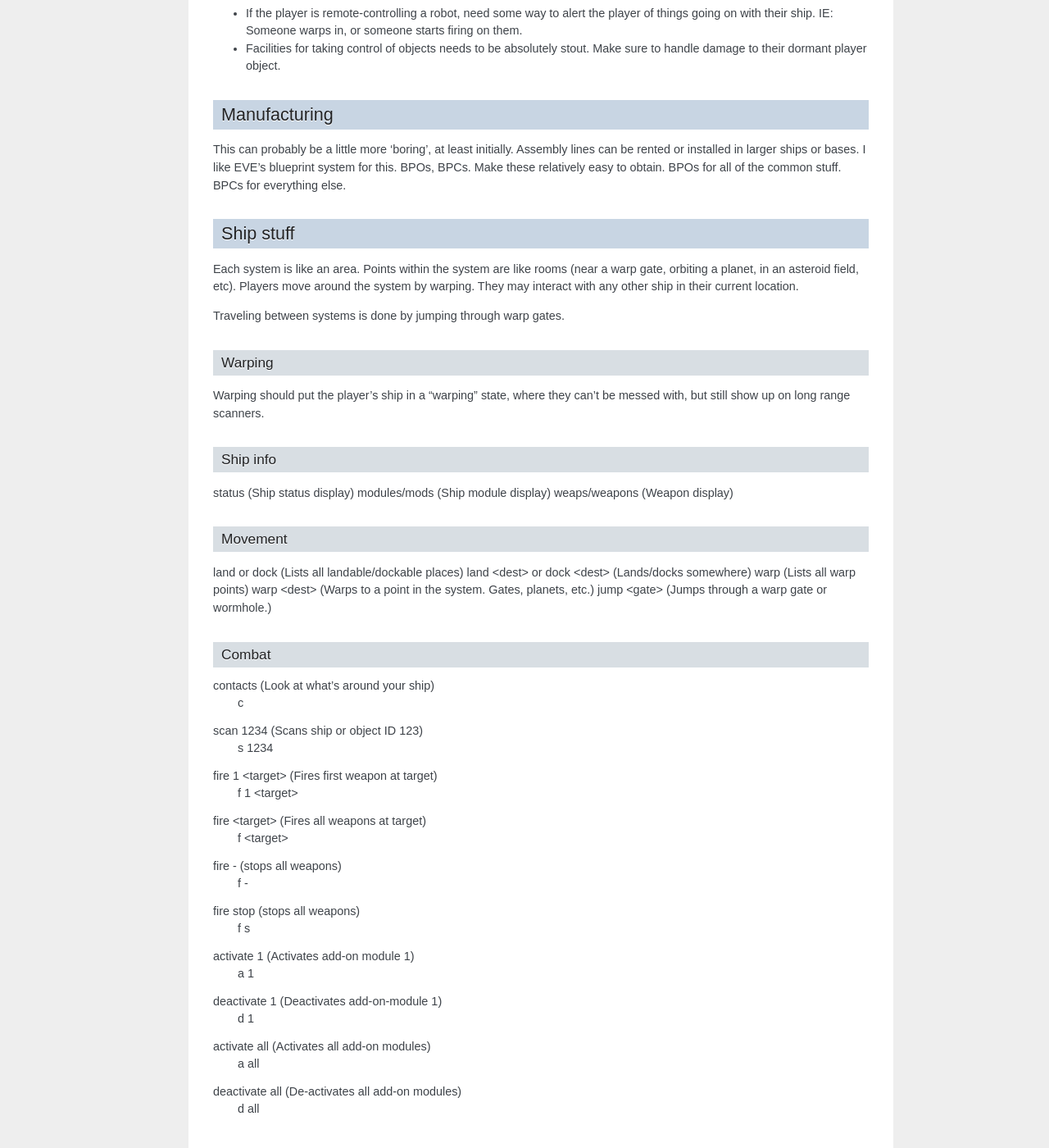
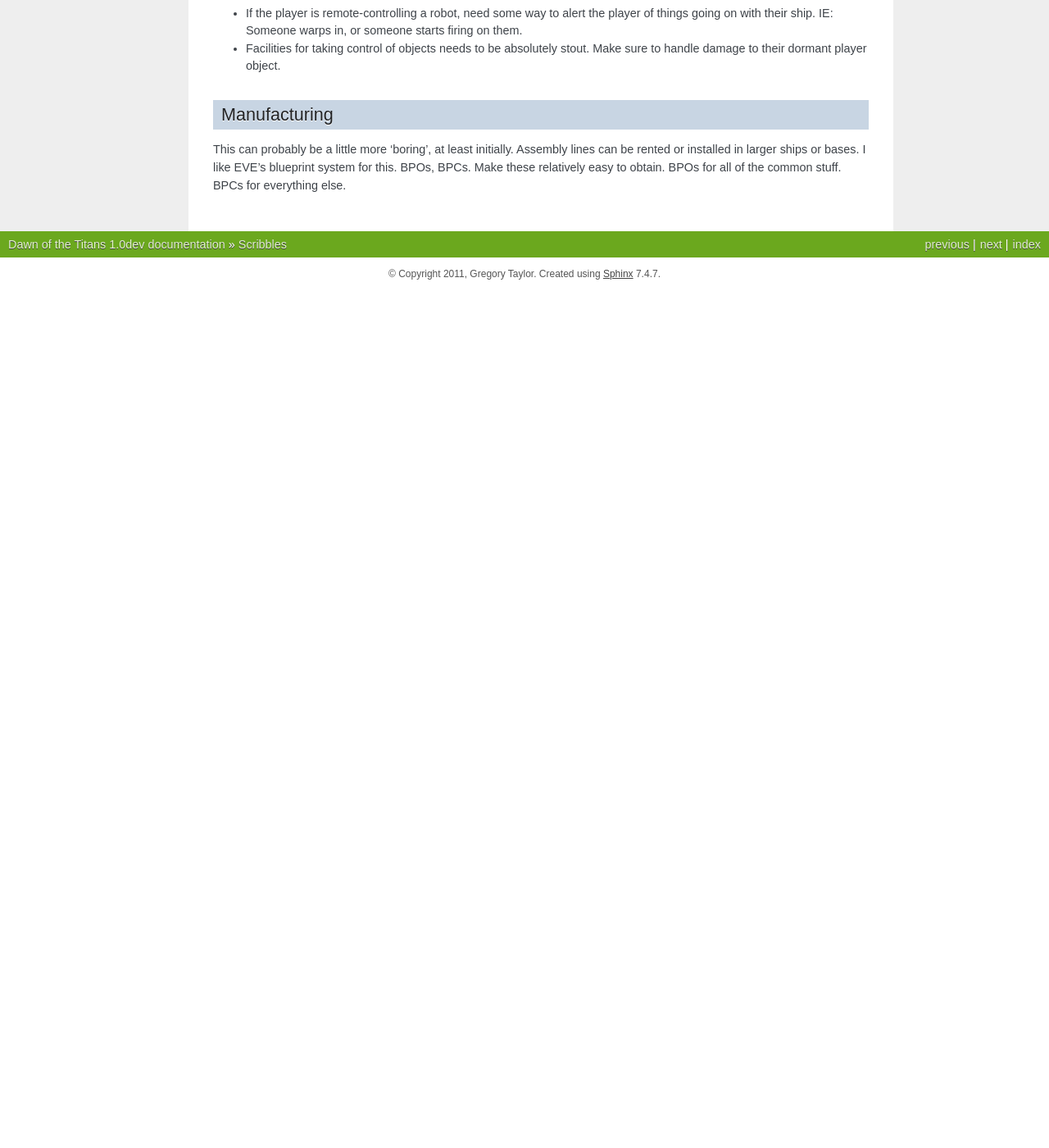
Before and after one commit to gtaylor/dott, a Sphinx documentation site: the page built from doc_src/source/scribbles.rst, in a window 1280 px wide and 1400 px high, scrolled down 568 px. Shown: the whole window at 82% size. Built offline with Sphinx 7.4.7, drawn with Linux system fonts in a browser that asks for light colours; after the commit the page ends 922 px from its top, so only the background shows below that; some of the changed text lies outside the part shown.

Commit message:
Graduating some ship mechanics out of scribbles.

```diff
--- a/doc_src/source/scribbles.rst
+++ b/doc_src/source/scribbles.rst
@@ -46,59 +46,3 @@ This can probably be a little more 'boring', at least initially. Assembly
 lines can be rented or installed in larger ships or bases. I like EVE's
 blueprint system for this. BPOs, BPCs. Make these relatively easy to obtain.
 BPOs for all of the common stuff. BPCs for everything else.
-
-Ship stuff
-----------
-
-Each system is like an area. Points within the system are like rooms
-(near a warp gate, orbiting a planet, in an asteroid field, etc). Players
-move around the system by warping. They may interact with any other ship
-in their current location.
-
-Traveling between systems is done by jumping through warp gates.
-
-Warping
-^^^^^^^
-
-Warping should put the player's ship in a "warping" state, where they can't
-be messed with, but still show up on long range scanners.
-
-Ship info
-^^^^^^^^^
-
-status (Ship status display)
-modules/mods (Ship module display)
-weaps/weapons (Weapon display)
-
-Movement
-^^^^^^^^
-
-land or dock (Lists all landable/dockable places)
-land <dest> or dock <dest> (Lands/docks somewhere)
-warp (Lists all warp points)
-warp <dest> (Warps to a point in the system. Gates, planets, etc.)
-jump <gate> (Jumps through a warp gate or wormhole.)
-
-Combat
-^^^^^^
-
-contacts (Look at what's around your ship)
-  c
-scan 1234 (Scans ship or object ID 123)
-  s 1234
-fire 1 <target> (Fires first weapon at target)
-  f 1 <target>
-fire <target> (Fires all weapons at target)
-  f <target>
-fire - (stops all weapons)
-  f -
-fire stop (stops all weapons)
-  f s
-activate 1 (Activates add-on module 1)
-  a 1
-deactivate 1 (Deactivates add-on-module 1)
-  d 1
-activate all (Activates all add-on modules)
-  a all
-deactivate all (De-activates all add-on modules)
-  d all
```
